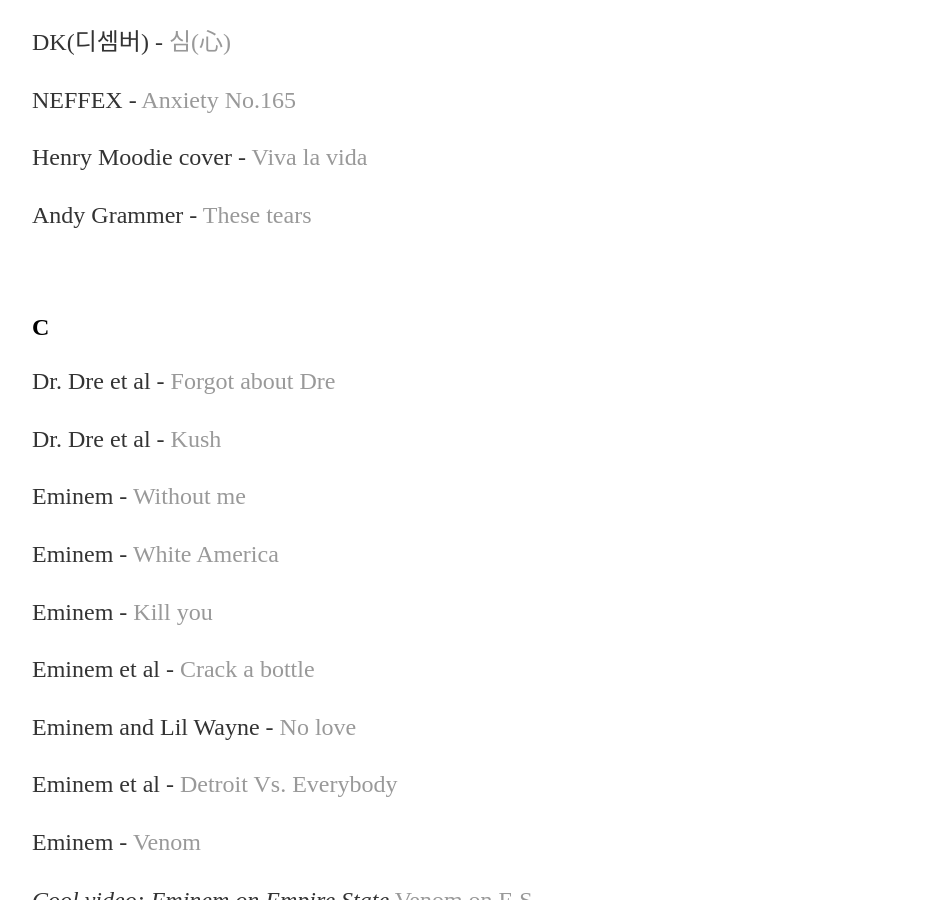
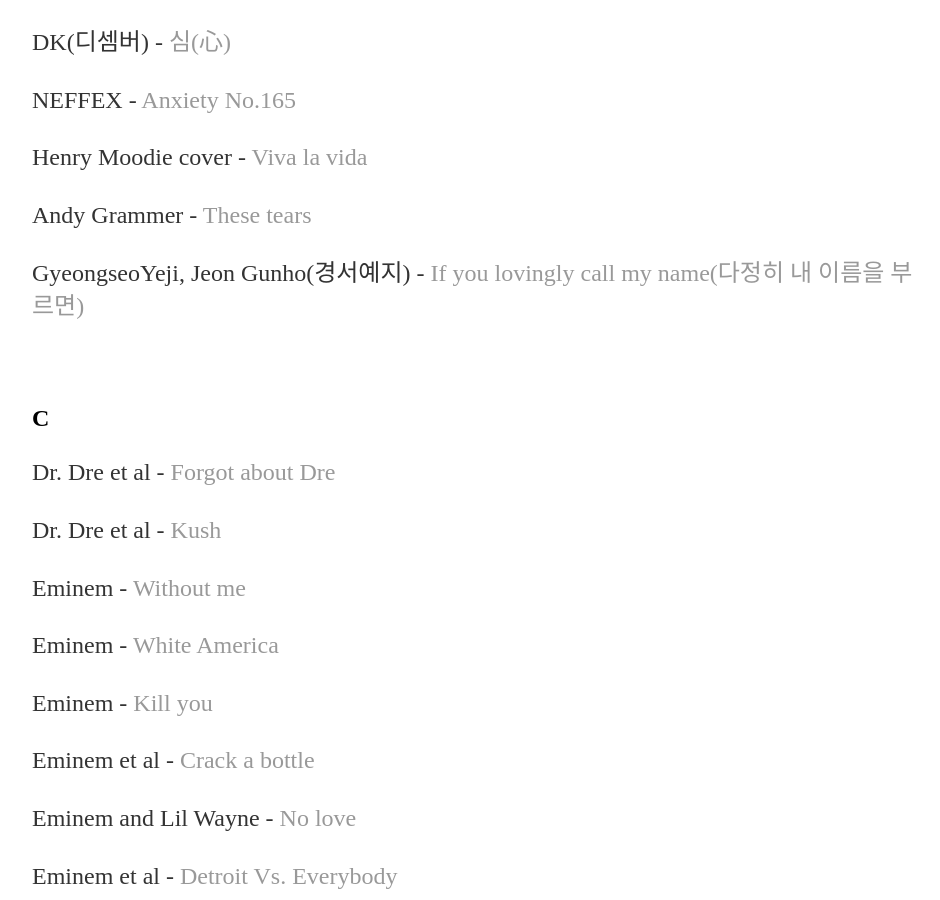
Before and after one commit to yjkweon24/yjkweon24.github.io, a Jekyll site: the page built from _posts/2018-10-23-songs-that-i-love.md, in a window 1280 px wide and 900 px high, scrolled down 17099 px. Shown: the whole window, without its empty margins (160-1100 px from the left). Built offline with Jekyll 4.4.1, drawn with Linux system fonts in a browser that asks for light colours.

Commit message:
Update 2018-10-23-songs-that-i-love.md

```diff
--- a/_posts/2018-10-23-songs-that-i-love.md
+++ b/_posts/2018-10-23-songs-that-i-love.md
@@ -596,6 +596,8 @@
 
 Andy Grammer - [These tears](https://youtu.be/c3qO96QK3QE?si=h7tYx-Zc0engAZds)
 
+GyeongseoYeji, Jeon Gunho(경서예지) - [If you lovingly call my name(다정히 내 이름을 부르면)](https://youtu.be/YPvrhziJAno?si=e_9mdiswMrY58epw)
+
 <br>
 
 ## C
```
